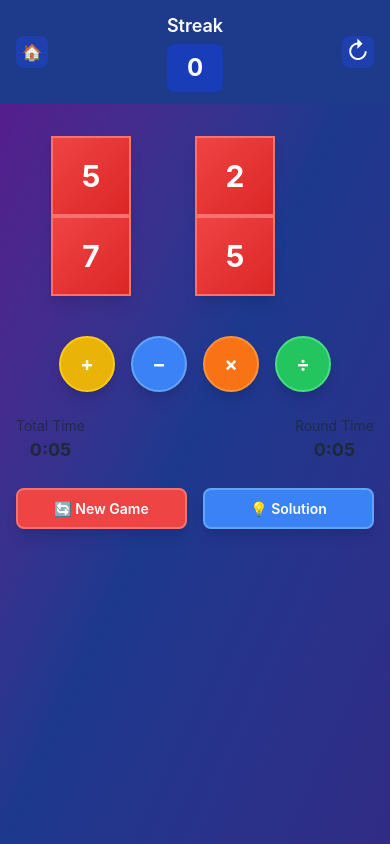
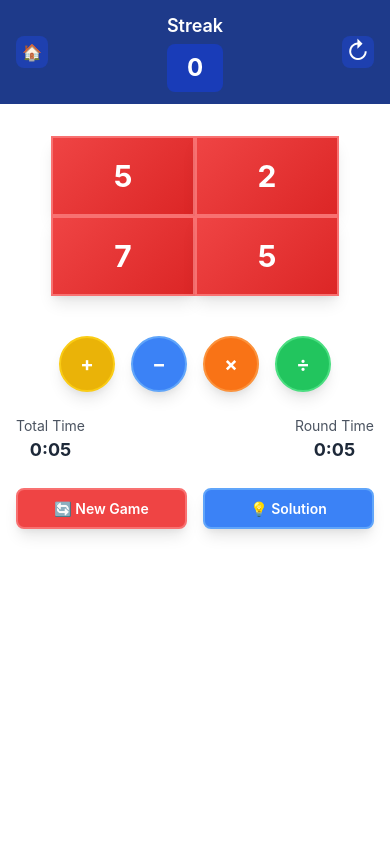
Before and after one commit to jochen2sfusd/24-game, a Next.js app: page /games/24 in a window 390 px wide. Built offline with nearby package versions, Linux system fonts and the light colour scheme.

Commit message:
Fix Game24 button alignment and background - make cards flush in 2x2 grid and match home page white background

```diff
--- a/src/app/games/24/page.tsx
+++ b/src/app/games/24/page.tsx
@@ -2,7 +2,7 @@ import Game24 from '@/components/Game24'
 
 export default function Game24Page() {
   return (
-    <div className="min-h-screen bg-gradient-to-br from-purple-900 via-blue-900 to-indigo-900">
+    <div className="min-h-screen">
       <Game24 />
     </div>
   )
--- a/src/app/globals.css
+++ b/src/app/globals.css
@@ -43,7 +43,7 @@
   /* Game Board - Fixed 2x2 grid with no gaps, flush cards */
   .game-board {
     display: grid;
-    grid-template-columns: repeat(2, minmax(0, 1fr));
+    grid-template-columns: repeat(2, 1fr);
     width: 100%;
     max-width: 24rem;
     margin: 0 auto;
@@ -53,7 +53,7 @@
 
   /* Game Cards - Red squares flush together like in the image */
   .game-card {
-    width: 6rem;
+    width: 100%;
     height: 6rem;
     background: linear-gradient(135deg, #ef4444 0%, #dc2626 100%);
     color: white;
@@ -286,7 +286,7 @@
     }
 
     .game-card {
-      width: 5rem;
+      width: 100%;
       height: 5rem;
       font-size: 1.5rem;
     }
```
